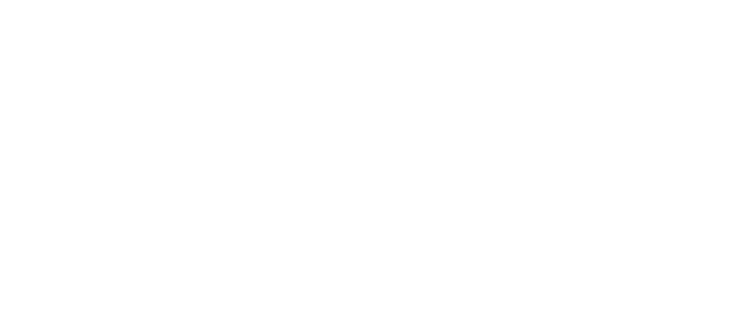
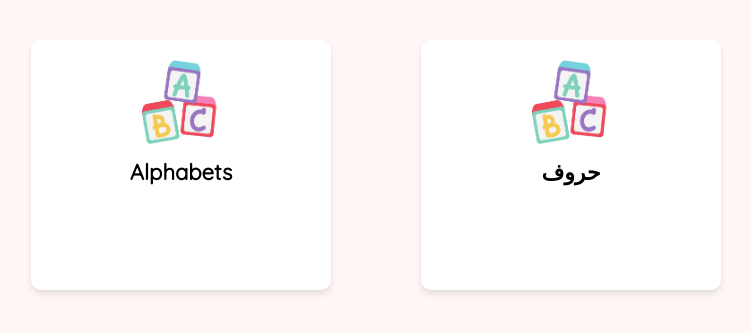
Before and after one commit to AAreesha/KidiCards---Web-Dev-Project, a React (Vite) app in the folder my-react-app/: page /category/alphabets in a window 1280 px wide. Before the commit this address had no page. Shown: the part 235-568 px from the top of the page, without its empty margins (264-1015 px from the left). Built offline with nearby package versions, Linux system fonts and the light colour scheme.

Commit message:
linking with language

```diff
--- a/my-react-app/src/App.jsx
+++ b/my-react-app/src/App.jsx
@@ -4,6 +4,8 @@
 import Registration from './pages/RegistrationPage/Registration';
 import Login from './pages/LoginPage/login';
 import Mainpage from './pages/MainPage/Mainpage';
+import Language from './pages/LanguagePage/Language';
+
 
 function App() {
 
@@ -18,7 +20,7 @@
         <Route path="/register" element={<Registration/>} />
         <Route path="/login" element={<Login/>} />
         <Route path="/mainpage" element={<Mainpage/>} />
-
+        <Route exact path="/category/:categoryName" element={<Language />} />
       </Routes>
     </Router>
   );
--- /dev/null
+++ b/my-react-app/src/components/Language/Language_Selection.css
@@ -0,0 +1,41 @@
+.languageselection-grid {
+  display: flex;
+  flex-wrap: wrap;
+  justify-content: center; /* Centers the cards */
+  gap: 20px; /* Adds space between the cards */
+  padding: 20px; /* Adds some padding around the grid */
+  width: 100%; /* Ensures the grid takes the full width of the container */
+}
+
+.languageselection-card {
+  flex: 1 1 45%; /* Allows two cards to fit side by side */
+  max-width: 45%; /* Set max width for responsive design */
+  min-width: 300px; /* Minimum width to ensure it looks good */
+  background-color: white;
+  border-radius: 10px;
+  box-shadow: 0 4px 6px rgba(0, 0, 0, 0.1);
+  text-align: center;
+  padding: 20px;
+  transition: transform 0.3s ease, box-shadow 0.3s ease; /* Add smooth transitions */
+  height: 250px; /* Adjust height as needed */
+}
+
+.languageselection-card:hover {
+  transform: scale(1.05); /* Slightly expand the card on hover */
+  box-shadow: 0 8px 16px rgba(0, 0, 0, 0.2); /* Increase shadow on hover */
+}
+
+.languageselection-card img {
+  width: 150px; /* Image size */
+  height: auto;
+}
+
+.languageselection-card h3 {
+  font-size: 22px; /* English font size */
+  margin-top: 10px;
+}
+
+.languageselection-card h3.urdu {
+  font-size: 24px; /* Increased font size for Urdu */
+  margin-top: 10px;
+}
--- /dev/null
+++ b/my-react-app/src/components/Language/Language_Selection.jsx
@@ -0,0 +1,19 @@
+import PropTypes from 'prop-types';
+import './Language_Selection.css'; // Your custom styles
+
+const Language_SelectionCard = ({ image, name }) => {
+  return (
+    <div className="languageselection-card">
+      <img src={image} alt={name} className="languageselection-icon" />
+      <h3>{name}</h3>
+    </div>
+  );
+};
+
+// Adding PropTypes validation
+Language_SelectionCard.propTypes = {
+  image: PropTypes.string.isRequired,  // Image should be a string (URL) and is required
+  name: PropTypes.string.isRequired,   // Name should be a string and is required
+};
+
+export default Language_SelectionCard;
--- /dev/null
+++ b/my-react-app/src/pages/LanguagePage/Language.css
@@ -0,0 +1,19 @@
+.category-detail-container {
+  width: 100vw;
+  height: 100vh;
+  display: flex;
+  justify-content: center; /* Horizontally centers the grid */
+  align-items: center; /* Vertically centers the grid */
+  background-color: #fff6f6; /* Optional background color */
+}
+
+/* Flexbox grid for category cards */
+.category-grid {
+  display: grid;
+  grid-template-columns: repeat(2, 1fr); /* Change to 2 columns */
+  justify-items: center; /* Centers the cards in their grid cells */
+  gap: 20px; /* Adds space between the cards */
+  padding: 20px;
+  max-width: 800px; /* Restricts the grid width to avoid stretching */
+  width: 100%; /* Allows grid to take full width */
+}
--- /dev/null
+++ b/my-react-app/src/pages/LanguagePage/Language.jsx
@@ -0,0 +1,48 @@
+import { useParams } from 'react-router-dom';
+import Language_SelectionCard from '../../components/Language/Language_Selection';
+import AnimalImage from '../../assets/CategoryIcons/Animals.png';
+import AlphabetsImage from '../../assets/CategoryIcons/alphabets.png';
+import FruitsImage from '../../assets/CategoryIcons/fruits.png';
+import NumbersImage from '../../assets/CategoryIcons/numbers.png';
+import VeggiesImage from '../../assets/CategoryIcons/veggies.png';
+import ColorsImage from '../../assets/CategoryIcons/colors.png';
+import './Language.css';
+
+// Translations for each category (with the same image for both English and Urdu)
+const categories = {
+  alphabets: { english: 'Alphabets', urdu: 'حروف', image: AlphabetsImage },
+  numbers: { english: 'Numbers', urdu: 'اعداد', image: NumbersImage },
+  fruits: { english: 'Fruits', urdu: 'پھل', image: FruitsImage },
+  animals: { english: 'Animals', urdu: 'جانور', image: AnimalImage },
+  vegetables: { english: 'Vegetables', urdu: 'سبزیاں', image: VeggiesImage },
+  colors: { english: 'Colors', urdu: 'رنگ', image: ColorsImage },
+};
+
+const CategoryDetail = () => {
+  const { categoryName } = useParams(); // Get the category from the URL
+  const category = categories[categoryName.toLowerCase()]; // Fetch the right category object
+
+  if (!category) {
+    return <div>Category not found</div>;
+  }
+
+  return (
+    <div className="category-detail-container">
+      <div className="category-grid"> {/* Added this div for the grid layout */}
+        {/* Render the English card */}
+        <Language_SelectionCard
+          name={`${category.english}`}
+          image={category.image}
+        />
+
+        {/* Render the Urdu card */}
+        <Language_SelectionCard
+          name={`${category.urdu}`}
+          image={category.image}
+        />
+      </div>
+    </div>
+  );
+};
+
+export default CategoryDetail;
--- a/my-react-app/src/pages/MainPage/Mainpage.css
+++ b/my-react-app/src/pages/MainPage/Mainpage.css
@@ -1,6 +1,11 @@
+.category-link {
+  text-decoration: none; /* No underline */
+  color: inherit; /* Inherit the color of the text inside the card */
+}
+
 .mainpage-container {
-  width: 100vw;
-  height: 100vh;
+  width: 100vw; /* Full viewport width */
+  height: 100vh; /* Full viewport height */
   display: flex;
   justify-content: center; /* Horizontally centers the grid */
   align-items: center; /* Vertically centers the grid */
@@ -10,9 +15,10 @@
 /* Flexbox grid for category cards */
 .category-grid {
   display: grid;
-  grid-template-columns: repeat(3, 1fr);
-  justify-content: center; /* Center the cards horizontally */
+  grid-template-columns: repeat(3, 1fr); /* 3 columns */
+  justify-items: center; /* Centers the cards in each column */
   gap: 20px; /* Adds space between the cards */
   padding: 20px;
-  max-width: 1000px; /* Restricts the grid width to avoid stretching */
+  max-width: 1200px; /* Restricts the grid width to avoid stretching */
+  width: 100%; /* Full width */
 }
--- a/my-react-app/src/pages/MainPage/Mainpage.jsx
+++ b/my-react-app/src/pages/MainPage/Mainpage.jsx
@@ -1,19 +1,21 @@
-import CategoryCard from "../../components/CategoryCards";
+
+import { Link } from 'react-router-dom';
+import CategoryCard from "../../components/Category/CategoryCards";
 import Animal from "../../assets/CategoryIcons/Animals.png";
-import Alphabets from "../../assets/CategoryIcons/alphabets.png"
+import Alphabets from "../../assets/CategoryIcons/alphabets.png";
 import Fruits from "../../assets/CategoryIcons/fruits.png";
-import Numbers from "../../assets/CategoryIcons/numbers.png"
-import Veggies from "../../assets/CategoryIcons/veggies.png"
-import Colors from "../../assets/CategoryIcons/colors.png"
-import "./Mainpage.css"
+import Numbers from "../../assets/CategoryIcons/numbers.png";
+import Veggies from "../../assets/CategoryIcons/veggies.png";
+import Colors from "../../assets/CategoryIcons/colors.png";
+import "./Mainpage.css";
+
 const categories = [
   { name: 'Alphabets', image: Alphabets },
-  // Add other categories similarly
   { name: 'Numbers', image: Numbers },
   { name: 'Fruits', image: Fruits },
   { name: 'Animals', image: Animal },
   { name: 'Vegetables', image: Veggies },
-  { name: 'Colors', image: Colors},
+  { name: 'Colors', image: Colors },
 ];
 
 const Mainpage = () => {
@@ -21,7 +23,13 @@
     <div className="mainpage-container">
       <div className="category-grid">
         {categories.map((category, index) => (
-          <CategoryCard key={index} name={category.name} image={category.image} />
+          <Link
+            key={index}
+            to={`/category/${category.name.toLowerCase()}`} // Dynamic route for category
+            className="category-link"
+          >
+            <CategoryCard name={category.name} image={category.image} />
+          </Link>
         ))}
       </div>
     </div>
```
Also changed, not shown: my-react-app/src/components/Category/CategoryCards.css (renamed from my-react-app/src/components/CategoryCards.css), my-react-app/src/components/Category/CategoryCards.jsx (renamed from my-react-app/src/components/CategoryCards.jsx).
